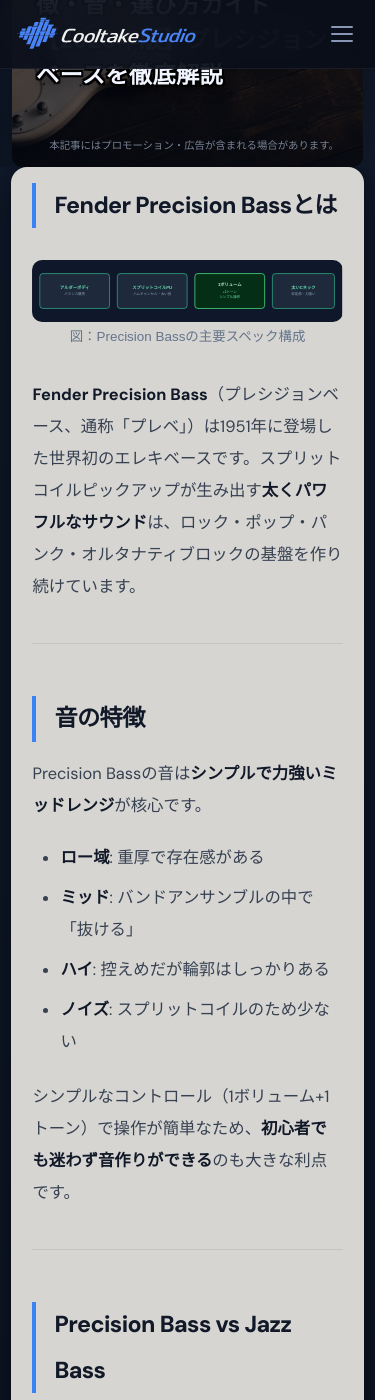
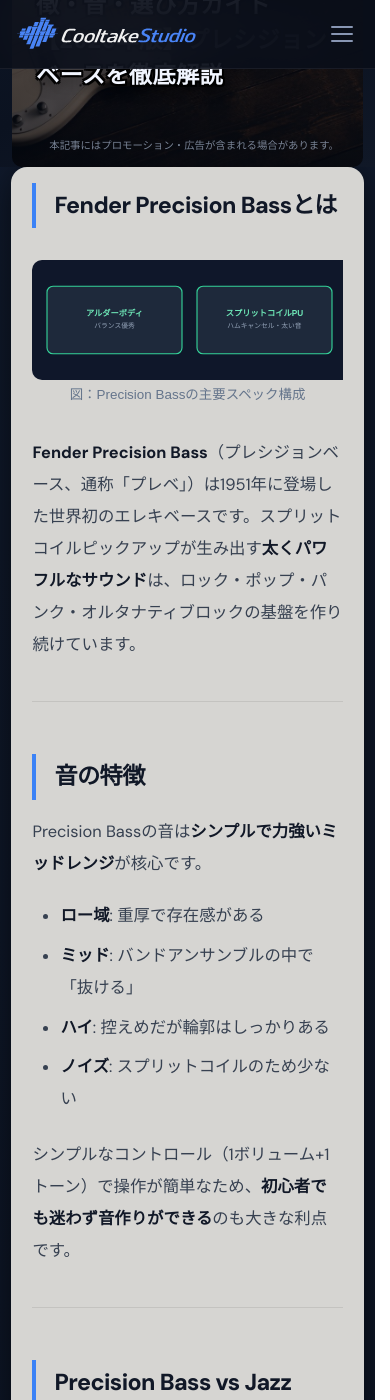
Before and after one commit to cooltake/cooltake-staging, a Jekyll site: the page built from _posts/2026-05-29-fender-precision-bass-guide.md, in a window 390 px wide and 1400 px high, scrolled down 206 px. Built offline with Jekyll 4.4.1, drawn with Linux system fonts in a browser that asks for light colours; some web fonts are replaced.

Commit message:
Mobile: add SVG scroll + CTA 1col responsive CSS

```diff
--- a/_layouts/post.html
+++ b/_layouts/post.html
@@ -164,7 +164,14 @@
     .ad-notice-hero { right: 24px; font-size: .65rem; }
     .post-content { padding: 16px 6% 32px !important; border-radius: 16px; }
     .post-body { padding: 0 3% 48px; }
-  }
+    /* SVGスペック図: 横スクロール */
+    .post-content figure { overflow-x: auto; -webkit-overflow-scrolling: touch; }
+    .post-content figure svg { min-width: 600px; }
+    /* CTAボタン2列 → 1列 */
+    .post-content div[style*="display:flex"] { flex-direction: column !important; }
+    .post-content div[style*="display: flex"] { flex-direction: column !important; }
+    /* テーブル横スクロール */
+    .post-content table { display: block; overflow-x: auto; -webkit-overflow-scrolling: touch; }  }
 </style>
 <script>
   document.addEventListener('DOMContentLoaded', function() {
```
